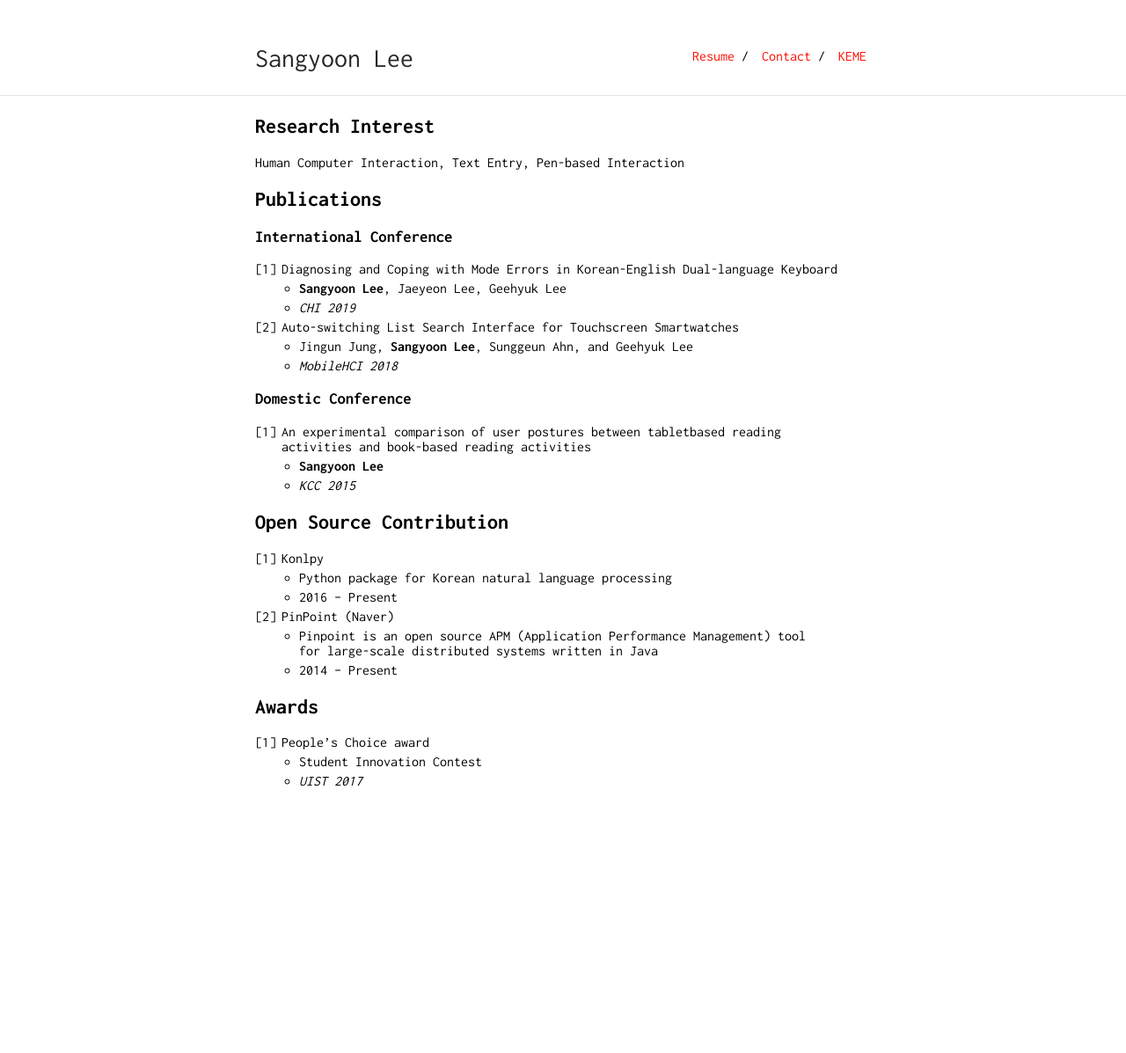
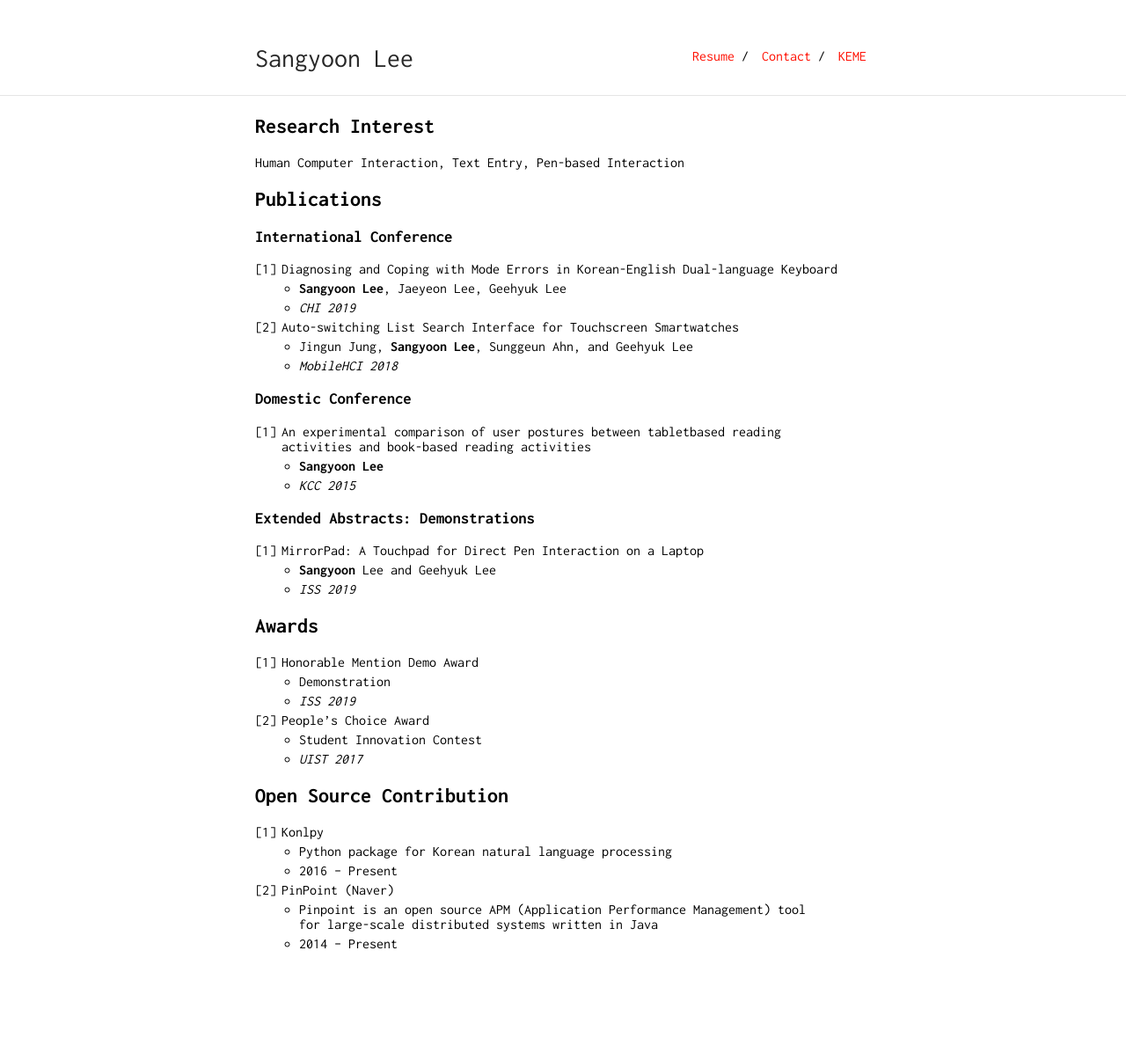
Before and after one commit to pinetree408/pinetree408.github.io, a Jekyll site: the page built from index.md, in a window 1280 px wide. Shown: the whole page at 88% size. Built offline with Jekyll 4.4.1, drawn with Linux system fonts in a browser that asks for light colours; our own code applies the rules of GitHub Pages for plain Markdown files; before the commit the page ends 1000 px from its top, so only the background shows below that.

Commit message:
Update cv with ISS contents

```diff
--- a/index.md
+++ b/index.md
@@ -23,6 +23,22 @@ Human Computer Interaction, Text Entry, Pen-based Interaction
   - **Sangyoon Lee**
   - *KCC 2015*
 
+### Extended Abstracts: Demonstrations
+
+1. MirrorPad: A Touchpad for Direct Pen Interaction on a Laptop
+  - **Sangyoon** Lee and Geehyuk Lee
+  - *ISS 2019*
+
+## Awards
+
+1. Honorable Mention Demo Award
+  - Demonstration
+  - *ISS 2019*
+
+2. People’s Choice Award
+  - Student Innovation Contest
+  - *UIST 2017*
+
 ## Open Source Contribution
 
 1. Konlpy
```
Also changed, not shown: other parts of index.md (+0 -6 lines).
